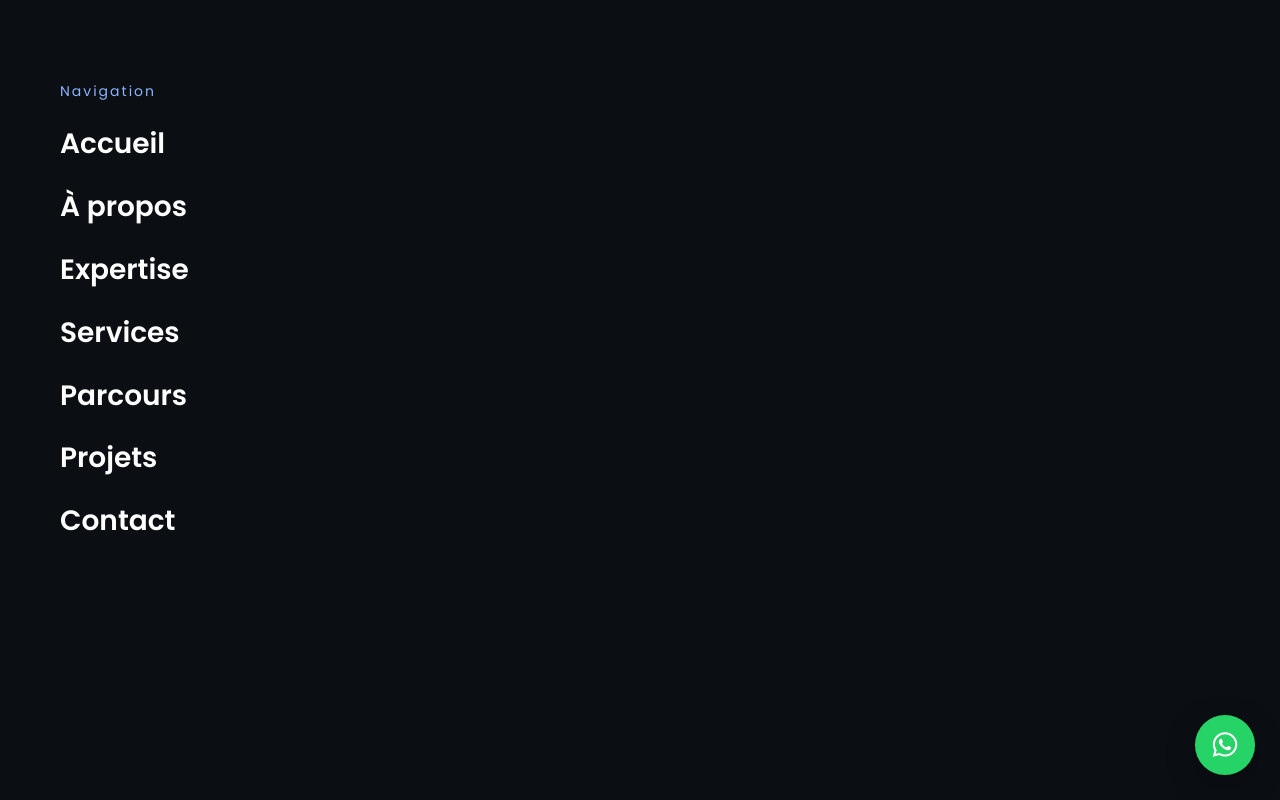
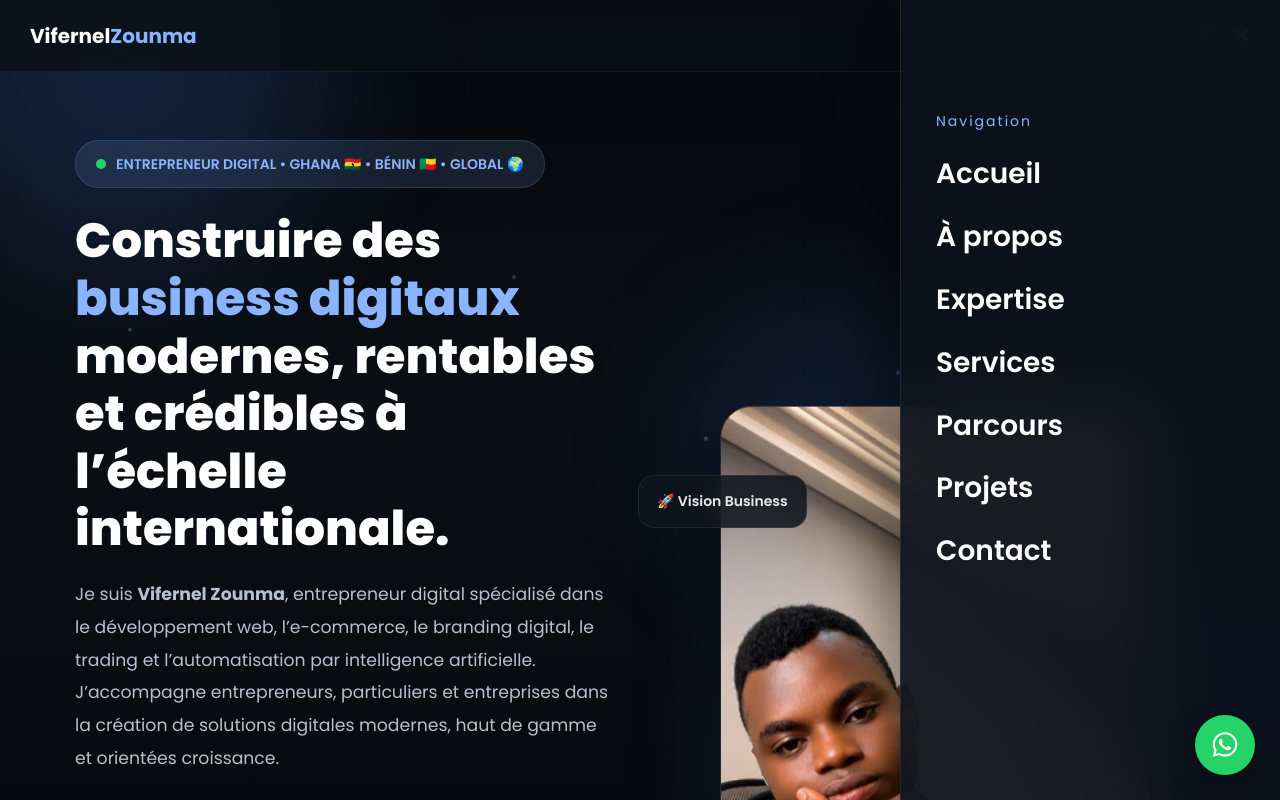
Before and after one commit to Vifernel/vifernelz-site, a plain HTML site: page index.html in a window 1280 px wide. Both pictures are taken after a click on the button 1229 px from the left and 35 px from the top of the page. Shown: the top 800 px of the page. Drawn offline with Linux system fonts and the light colour scheme.

Commit message:
Update style.css

```diff
--- a/style.css
+++ b/style.css
@@ -66,24 +66,6 @@ cursor:pointer;
 }
 
 /* MENU FULLSCREEN */
-.nav-menu{
-position:fixed;
-top:0;
-left:0;
-width:100%;
-height:100vh;
-background:#0b0f14;
-display:flex;
-justify-content:space-between;
-padding:80px 60px;
-transform:translateX(-100%);
-transition:0.5s ease;
-z-index:9999;
-}
-
-.nav-menu.active{
-transform:translateX(0);
-}
 
 .menu-links a{
 display:block;
@@ -413,11 +395,6 @@ text-align:center;
 grid-template-columns:1fr;
 }
 
-.nav-menu{
-flex-direction:column;
-gap:40px;
-padding:80px 30px;
-}
 
 .hero h1{
 font-size:32px;
@@ -1741,3 +1718,32 @@ justify-content:center;
 }
 
 }
+/* ELITE MENU CLEAN */
+
+.nav-menu{
+position:fixed;
+top:0;
+right:0;
+width:78%;
+max-width:380px;
+height:100vh;
+
+background:rgba(12,18,28,.92);
+backdrop-filter:blur(30px);
+
+border-left:1px solid rgba(255,255,255,.08);
+
+padding:110px 35px 40px;
+
+transform:translateX(100%);
+transition:.45s ease;
+
+z-index:9999;
+overflow-y:auto;
+
+box-shadow:-25px 0 60px rgba(0,0,0,.35);
+}
+
+.nav-menu.active{
+transform:translateX(0);
+}
```
